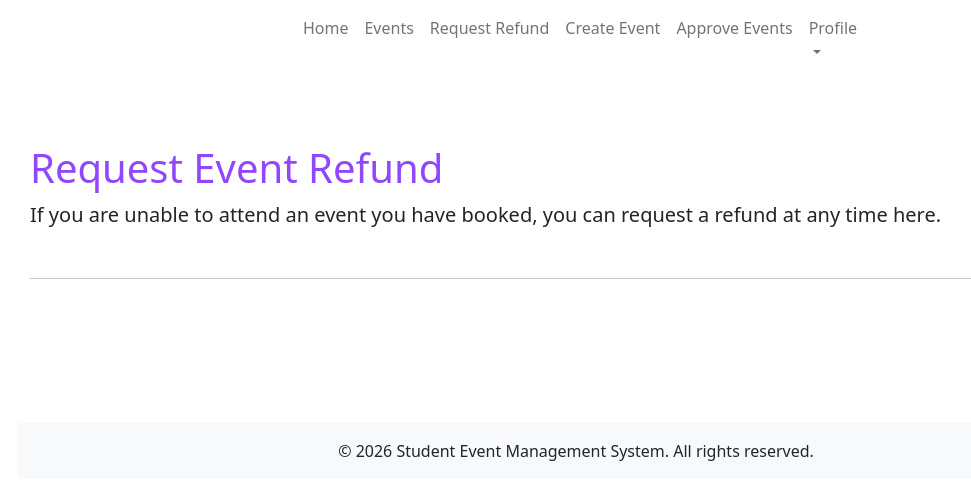
After one commit to Tiyko/NCI-SE2026-student_management_system, a Django app: page /booking_page/request_refund/ in a window 1280 px wide. The commit adds this page. Shown: the top 500 px of the page, without its empty margins (64-1035 px from the left). Run offline with Django 5.2, Linux system fonts and the light colour scheme; the visitor is signed in with stand-in values (Sample User, id 1); parts of the project's set-up code (start-up, migrations or seed data) failed here and were passed over.

Commit message:
Created Request Refund page - which works when signed in

```diff
--- /dev/null
+++ b/booking_page/templates/home/request_page.html
@@ -0,0 +1,22 @@
+{% extends "base.html" %}
+{% load static %}
+
+{% block content %}
+
+<div class="container py-5">
+
+    <h1 id="h_head" display-2">Request Event Refund</h1>
+    <p class="lead">If you are unable to attend an event you have booked, you can request a refund at any time here.</p>
+
+    <hr class="my-5">
+</div>
+
+ <!-- This div structures the footer of the page -->
+
+    <footer class="container-fluid bg-light py-3 mt-5">
+        <div class="text-center">
+            <p class="mb-0">&copy; 2026 Student Event Management System. All rights reserved.</p>
+        </div>
+    </footer>
+
+{% endblock %}
--- a/booking_page/urls.py
+++ b/booking_page/urls.py
@@ -3,4 +3,5 @@ from . import views
 
 urlpatterns = [
     path('<int:event_id>/', views.booking_page, name='booking_page'),
+    path("request_refund/", views.request_refund, name="request_refund"),
 ]
--- a/booking_page/views.py
+++ b/booking_page/views.py
@@ -49,3 +49,10 @@ def booking_page(request, event_id):
             "event": event
         }
     )
+
+@login_required
+def request_refund(request):
+    return render(
+        request,
+        "home/request_page.html"
+    )
--- a/templates/includes/main-nav.html
+++ b/templates/includes/main-nav.html
@@ -12,6 +12,14 @@
             href="{% url 'events' %}"
             id="events-link">
                 Events
+            </a>
+        </li>
+
+        <li class="nav-item dropdown">
+            <a class="logo-font font-weight-bold nav-link text-black mr-5"
+            href="{% url 'request_refund' %}"
+            id="events-link">
+                Request Refund
             </a>
         </li>
 
```
